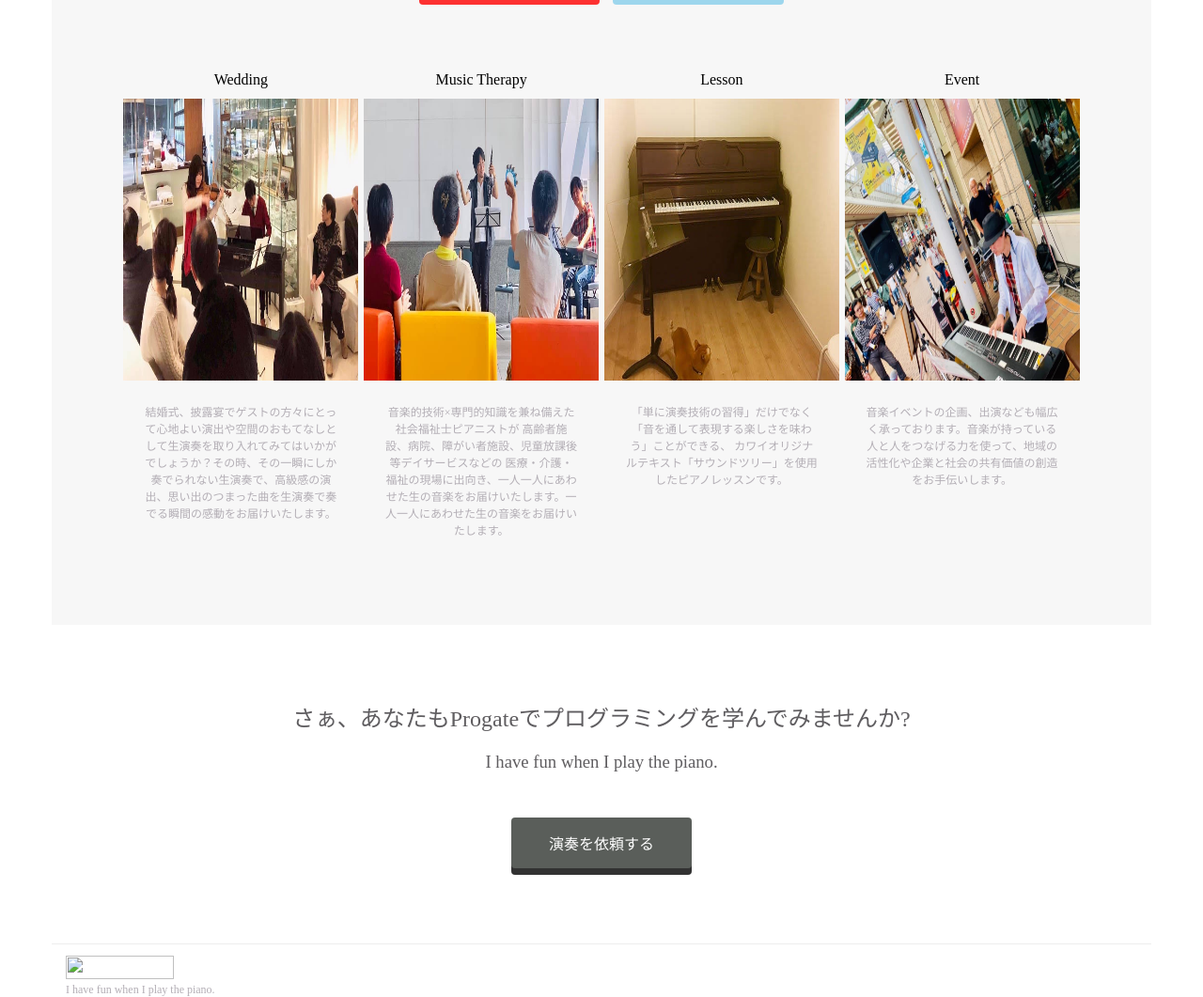
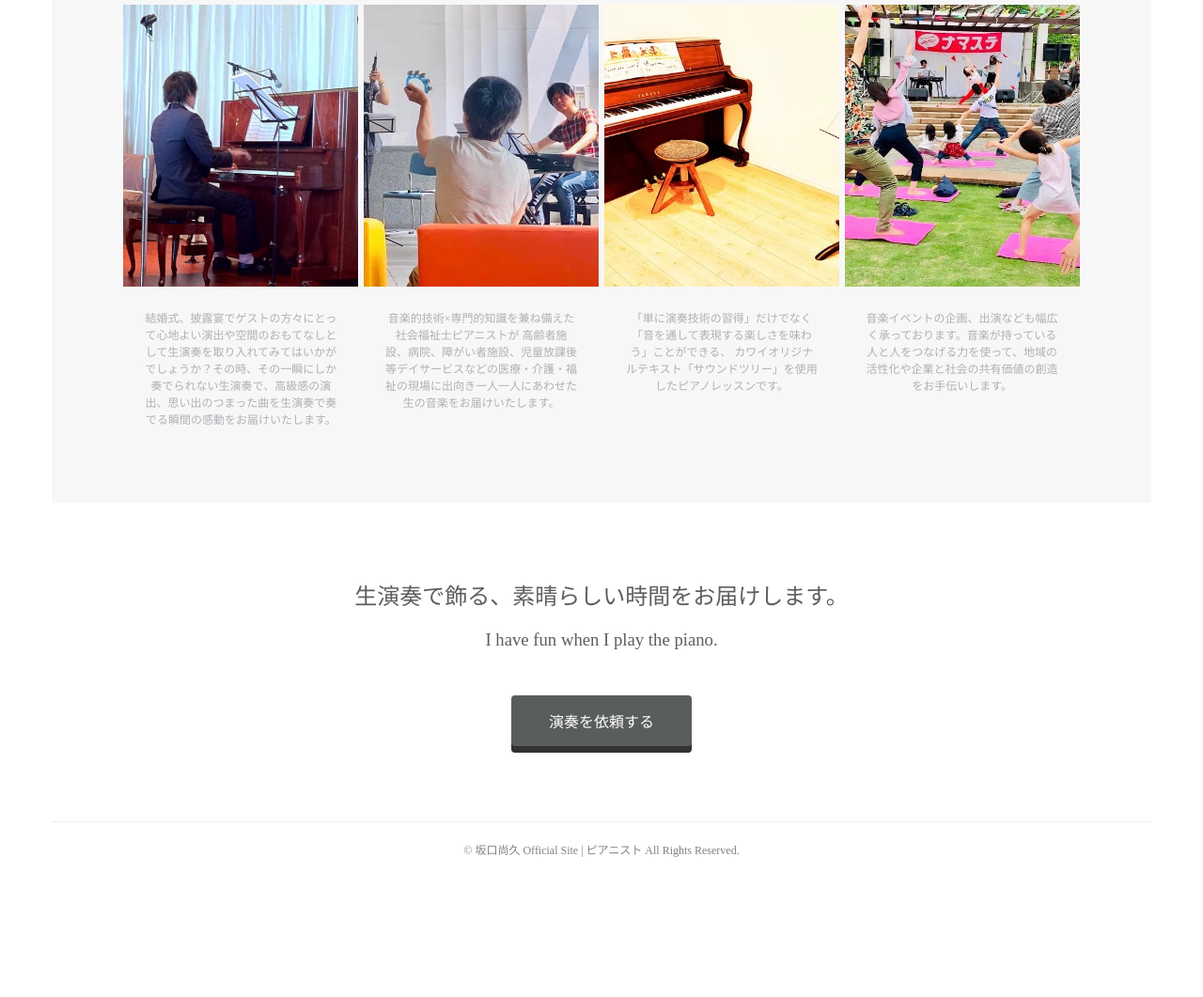
Before and after one commit to sakaguchinaohisa/piano, a plain HTML site: page index.html in a window 1280 px wide. Shown: the part 1262-2323 px from the top of the page at 94% size. After the commit the page ends 2197 px from the top, so only its background shows below. Drawn offline with Linux system fonts and the light colour scheme.

Commit message:
Add files via upload

```diff
--- a/css/styles.css
+++ b/css/styles.css
@@ -143,10 +143,11 @@ header {
 }
 
 .top-wrapper {
-  height: 900px;
+  height: 800px;
   padding: 80px 20px 400px 20px;
   background-image: url("https://github.com/sakaguchinaohisa/piano/blob/main/IMG_4570%202.jpg?raw=true");
   background-size: cover;
+  background-position: center;
   color: white;
   text-align: center;
 }
@@ -229,6 +230,9 @@ header {
   float: left;
   width: 25%;
 }
+
+
+
 .piano-icon {
   position: relative;
 }
@@ -246,6 +250,7 @@ header {
 
 .txt-contents {
   width: 80%;
+  height: 100px;
   display: inline-block;
   margin-top: 20px;
   font-size: 12px;
@@ -276,22 +281,26 @@ header {
   font-weight: normal;
 }
 
-footer img {
+/* footer img {
   height: 25px;
   width: 115px;
   margin: 12px 0 0 0;
   user-select: none;
-}
+} */
 
 footer p {
-  color: #b3aeb5;
+  color: #847e87;
   font-size: 12px;
   margin: 0;
 }
 
 footer {
+text-align: center;
+line-height: 60px;
+height: 60px;
 }
 
 .contact {
   margin-top: 100px;
+  margin-left: 40px;
 }
--- a/index.html
+++ b/index.html
@@ -62,26 +62,25 @@
       <div class="pianos">
         <div class="piano">
           <div class="piano-icon">
-            <img src="img/IMG_4438.JPG">
-            <p>Wedding</p>
+            <img src="img/IMG_4470 4.JPG">
+            <p>WEDDING</p>
           </div>
           <p class="txt-contents">結婚式、披露宴でゲストの方々にとって心地よい演出や空間のおもてなしとして生演奏を取り入れてみてはいかがでしょうか？その時、その一瞬にしか奏でられない生演奏で、高級感の演出、思い出のつまった曲を生演奏で奏でる瞬間の感動をお届けいたします。</p>
         </div>
 
         <div class="piano">
           <div class="piano-icon">
-            <img src="img/IMG_4445.JPG">
-            <p>Music Therapy</p>
+            <img src="img/IMG_4445 2.JPG">
+            <p>MUSIC THERAPY</p>
           </div>
           <p class="txt-contents">音楽的技術×専門的知識を兼ね備えた社会福祉士ピアニストが
-            高齢者施設、病院、障がい者施設、児童放課後等デイサービスなどの
-            医療・介護・福祉の現場に出向き、一人一人にあわせた生の音楽をお届けいたします。一人一人にあわせた生の音楽をお届けいたします。</p>
+            高齢者施設、病院、障がい者施設、児童放課後等デイサービスなどの医療・介護・福祉の現場に出向き一人一人にあわせた生の音楽をお届けいたします。</p>
         </div>
 
         <div class="piano">
           <div class="piano-icon">
-            <img src="img/065AFB7A-4401-4B00-AD75-95C11A9C114D.jpeg">
-            <p>Lesson</p>
+            <img src="img/IMG_4477.jpg">
+            <p>LESSON</p>
           </div>
           <p class="txt-contents">「単に演奏技術の習得」だけでなく「音を通して表現する楽しさを味わう」ことができる、
             カワイオリジナルテキスト「サウンドツリー」を使用したピアノレッスンです。</p>
@@ -89,8 +88,8 @@
 
         <div class="piano">
           <div class="piano-icon">
-              <img src="img/IMG_4442.JPG">
-            <p>Event</p>
+              <img src="img/IMG_4473 3.JPG">
+            <p>EVENT</p>
           </div>
           <p class="txt-contents">音楽イベントの企画、出演なども幅広く承っております。音楽が持っている人と人をつなげる力を使って、地域の活性化や企業と社会の共有価値の創造をお手伝いします。</p>
         </div>
@@ -101,7 +100,7 @@
   <div class="message-wrapper">
     <div class="container">
       <div class="heading">
-        <h2>さぁ、あなたもProgateでプログラミングを学んでみませんか?</h2>
+        <h2>生演奏で飾る、素晴らしい時間をお届けします。</h2>
         <h3>I have fun when I play the piano.</h3>
       </div>
       <a href="contact.html">
@@ -111,8 +110,7 @@
   </div>
   <footer>
     <div class="container">
-      <img src="file:///Users/artcat/Downloads/D3D0CA36-246C-4394-B1AD-DA168521B3E0%203.jpg">
-      <p>I have fun when I play the piano.</p>
+      <p>© 坂口尚久 Official Site | ピアニスト All Rights Reserved.</p>
     </div>
   </footer>
   <script src="js/main.js"></script>
--- a/responsive.css
+++ b/responsive.css
@@ -28,7 +28,8 @@
 
   .top-wrapper {
     padding-top: 130px;
-    background-position: center;
+    height: 600px;
+    /* background-position: center; */
   }
 
   .top-wrapper h2 {
```
Also changed, not shown: contact.html (+3 -4 lines), img/D3D0CA36-246C-4394-B1AD-DA168521B3E0 3.jpg (added), img/IMG_4445 2.jpg (added), img/IMG_4470 4.jpg (added), img/IMG_4473 3.jpg (added), img/IMG_4477.jpg (added), img/IMG_4570 2-1.jpg (added).
